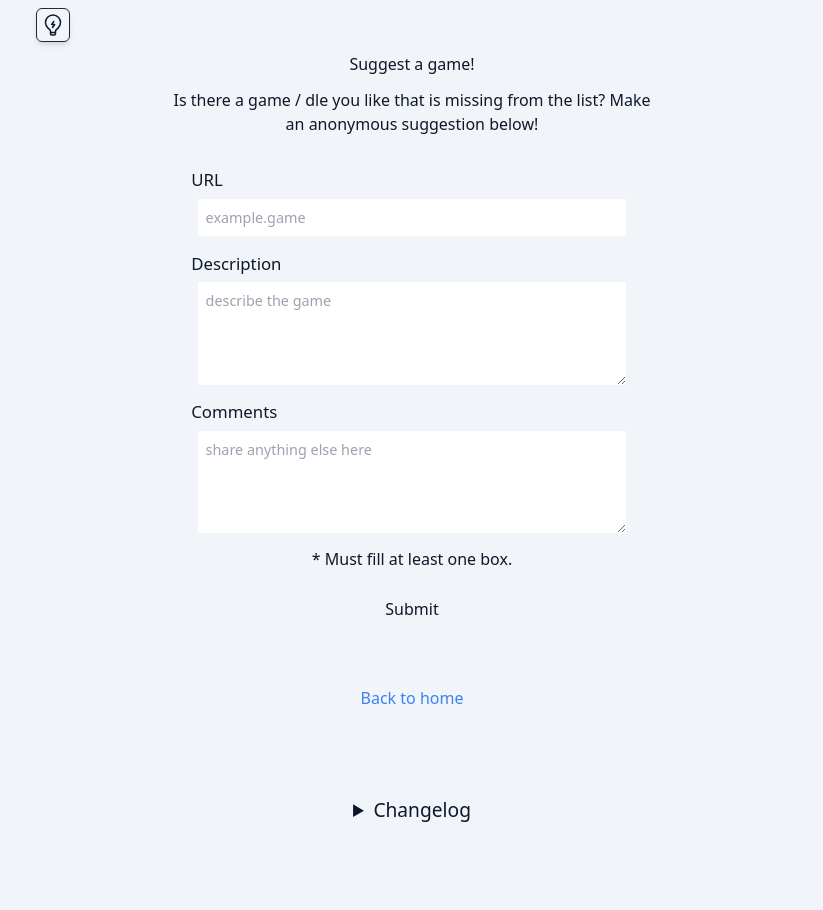
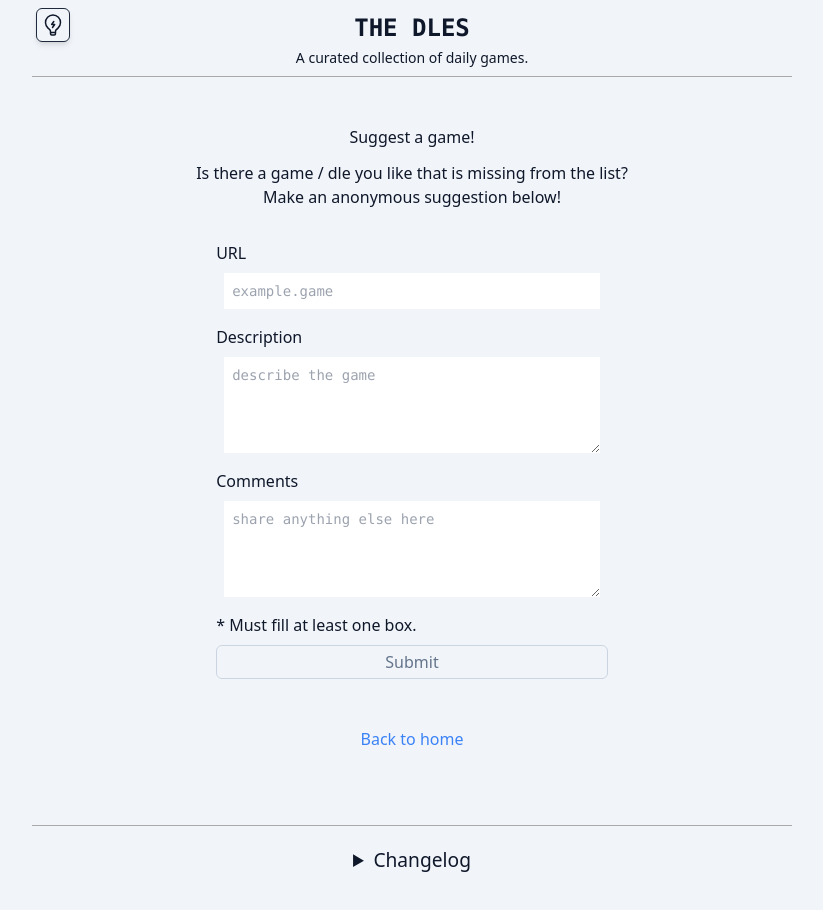
Before and after one commit to aukspot/dles, a SvelteKit app: page /suggest in a window 1280 px wide. Shown: the whole page, without its empty margins (228-1051 px from the left). Before the commit the page ends 861 px from the top, so only its background shows below. Built offline with nearby package versions, Linux system fonts and the light colour scheme.

Commit message:
Work on theme

```diff
--- a/src/app.css
+++ b/src/app.css
@@ -3,7 +3,7 @@
 @tailwind utilities;
 
 body {
-  @apply text-slate-900 bg-slate-100 dark:text-primary-text-dark dark:bg-primary-bg-dark;
+  @apply text-slate-900 bg-slate-100 dark:text-dark-text dark:bg-dark-bg;
 }
 
 a {
@@ -14,6 +14,16 @@ a {
   @apply text-base px-2 py-1 rounded-md shadow-md text-slate-900 dark:text-slate-100 border border-slate-500 active:shadow-none;
 }
 
+.btn:disabled {
+  cursor: unset;
+  @apply shadow-none text-slate-500 bg-slate-100 border-slate-300 dark:bg-dark-bg dark:border-slate-800;
+}
+
+.divider {
+  border-top: 1px solid darkgray;
+  @apply mt-2;
+}
+
 .not-selectable {
   -webkit-touch-callout: none;
   -webkit-user-select: none;
@@ -22,3 +32,10 @@ a {
   -ms-user-select: none;
   user-select: none;
 }
+
+button:disabled:hover {
+  transform: unset;
+}
+button:disabled:active {
+  transform: unset;
+}
--- a/src/routes/+layout.svelte
+++ b/src/routes/+layout.svelte
@@ -7,7 +7,7 @@
 </script>
 
 <div
-  class="w-full text-slate-900 bg-slate-100 dark:text-primary-text-dark dark:bg-primary-bg-dark"
+  class="w-full text-slate-900 bg-slate-100 dark:text-dark-text dark:bg-dark-bg"
 >
   <div class="flex flex-col min-h-screen justify-between max-w-3xl mx-auto">
     <main class="relative flex flex-col flex-1 p-1 w-full mx-auto box-border">
--- a/src/routes/+page.svelte
+++ b/src/routes/+page.svelte
@@ -1,15 +1,15 @@
 <script>
-  import { base } from "$app/paths";
-  import DleCard from "./DleCard.svelte";
-  import dles_json from "../data/dles.json";
-  import Filters from "./Filters.svelte";
-  import FilterTagGroup from "./FilterTagGroup.svelte";
-  import { dles, filteredDles, tagNames, tags } from "../stores";
+  import { base } from "$app/paths"
+  import DleCard from "./DleCard.svelte"
+  import dles_json from "../data/dles.json"
+  import Filters from "./Filters.svelte"
+  import FilterTagGroup from "./FilterTagGroup.svelte"
+  import { dles, filteredDles, tagNames, tags } from "../stores"
 
   function initializeDles() {
-    $dles = dles_json;
+    $dles = dles_json
     for (let dle of $dles) {
-      dle.hidden = false;
+      dle.hidden = false
     }
   }
 
@@ -18,42 +18,42 @@
       .map((dle) => dle.tags)
       .flat()
       .filter((x, i, a) => a.indexOf(x) == i)
-      .sort();
+      .sort()
 
-    $tags = {};
+    $tags = {}
     for (let tag_name of $tagNames) {
       $tags[tag_name] = {
         included: false,
         excluded: false,
-      };
+      }
     }
   }
 
-  initializeDles();
-  initializeTags();
+  initializeDles()
+  initializeTags()
 
-  $: includedTags = $tagNames.filter((tagName) => $tags[tagName].included);
-  $: excludedTags = $tagNames.filter((tagName) => $tags[tagName].excluded);
+  $: includedTags = $tagNames.filter((tagName) => $tags[tagName].included)
+  $: excludedTags = $tagNames.filter((tagName) => $tags[tagName].excluded)
 
-  $: hasFilters = includedTags.length > 0 || excludedTags.length > 0;
+  $: hasFilters = includedTags.length > 0 || excludedTags.length > 0
 
   $: $filteredDles = $dles.filter((dle) => {
-    let result = false;
+    let result = false
     if (includedTags.every((tag) => dle.tags.includes(tag))) {
-      result = true;
+      result = true
     }
     if (excludedTags.some((tag) => dle.tags.includes(tag))) {
-      result = false;
+      result = false
     }
-    return result;
-  });
+    return result
+  })
 
   function clearFilters() {
     for (let includedTag of includedTags) {
-      $tags[includedTag].included = false;
+      $tags[includedTag].included = false
     }
     for (let excludedTag of excludedTags) {
-      $tags[excludedTag].excluded = false;
+      $tags[excludedTag].excluded = false
     }
   }
 </script>
@@ -71,10 +71,7 @@
   <meta name="author" content="aukspot" />
 </svelte:head>
 
-<h1 class="text-2xl uppercase font-semibold font-mono mt-2">The Dles</h1>
-<!-- <p>"...they're anything but."</p> -->
-<p class="text-sm mt-1">A curated collection of daily games.</p>
-<p class="text-sm mt-2">
+<p class="text-sm mt-3 text-center">
   <a href="{base}/suggest" style="text-align: center;">Suggest a game to add!</a
   >
 </p>
@@ -95,8 +92,7 @@
   {$filteredDles.length != 1 ? "dles" : "dle"}
   {#if includedTags.length > 0}
     <div class="text-sm">
-      that {$filteredDles.length != 1 ? "have" : "has"} the {includedTags.length >
-      1
+      {$filteredDles.length != 1 ? "have" : "has"} the {includedTags.length > 1
         ? "tags"
         : "tag"}
       <FilterTagGroup tags={includedTags} type="include" inDropdown={false} />
@@ -106,7 +102,7 @@
 <Filters />
 <button
   id="clearFiltersButton"
-  class="btn"
+  class="btn text-sm py-2 px-4"
   on:click={clearFilters}
   style="display:{hasFilters ? 'unset' : 'none'}">Clear filters</button
 >
@@ -119,23 +115,6 @@
 </ol>
 
 <style lang="postcss">
-  h1,
-  h2,
-  p {
-    text-align: center;
-    text-wrap: balance;
-  }
-
-  /* ol {
-    width: 100%;
-    padding: 0;
-    justify-content: center;
-    display: flex;
-    flex-direction: row;
-    flex-wrap: wrap;
-    gap: 8px;
-  } */
-
   #clearFiltersButton {
     font-size: 0.9rem;
     padding: 0.4rem 0.8rem;
--- a/src/routes/DleCard.svelte
+++ b/src/routes/DleCard.svelte
@@ -1,11 +1,11 @@
 <script>
-  import DleTagGroup from "./DleTagGroup.svelte";
-  export let i;
-  export let dle;
+  import DleTagGroup from "./DleTagGroup.svelte"
+  export let i
+  export let dle
 </script>
 
 <li
-  class="flex flex-row justify-between w-full px-2 py-1 ring-1 ring-slate-400 shadow-md rounded-md dark:ring-slate-500"
+  class="flex flex-row justify-between w-full px-2 pt-1 pb-2 ring-1 ring-slate-400 shadow-md rounded-md dark:ring-slate-500"
 >
   <div class="flex flex-col flex-wrap justify-between w-full">
     <div class="flex justify-between items-baseline align-top">
@@ -42,25 +42,5 @@ var(--color-text); border-radius: 0.3rem; border: 2px solid darkgray; -->
   li:nth-child(3n) {
     background-color: var(--color-card-bg-3);
   }
-  .right {
-    display: flex;
-    align-items: center;
-    padding: 0.5rem;
-  }
-  .name {
-    font-size: 1.1rem;
-    vertical-align: text-top;
-  }
-  .description {
-    font-size: 1rem;
-    line-height: 1.2;
-  }
-  .play {
-    font-size: 1rem;
-    padding: 0.4rem 0.8rem;
-    background-color: var(--color-bg);
-    color: var(--color-text);
-    border-radius: 0.3rem;
-    border: 2px solid darkgray;
-  } */
+*/
 </style>
--- a/src/routes/Header.svelte
+++ b/src/routes/Header.svelte
@@ -1,11 +1,15 @@
 <script>
-  import ThemeButton from "./ThemeButton.svelte";
+  import ThemeButton from "./ThemeButton.svelte"
 </script>
 
 <header>
   <div id="themeSwitcher" class="absolute top-2 left-2">
     <ThemeButton />
   </div>
+  <h1 class="text-2xl text-center uppercase font-semibold font-mono mt-2">
+    The Dles
+  </h1>
+  <p class="text-sm mt-1 text-center">A curated collection of daily games.</p>
 </header>
 
 <style>
--- a/src/routes/suggest/+page.svelte
+++ b/src/routes/suggest/+page.svelte
@@ -1,8 +1,6 @@
 <script>
   import { base } from "$app/paths"
   import SimpleLink from "../SimpleLink.svelte"
-  // import { invalidateAll, goto } from "$app/navigation";
-  // import { applyAction, deserialize } from "$app/forms";
 
   export let url = ""
   export let description = ""
@@ -10,38 +8,6 @@
 
   $: disabled = [url, description, comments].every((s) => s.length == 0)
   $: criteria = disabled ? "var(--color-red)" : "var(--color-text)"
-
-  // async function handleSubmit(e) {
-  //   const isFormValid = [url, description, comments].some((s) => s.length != 0);
-
-  //   if (!isFormValid) {
-  //     document.getElementById("criteria").style.color = "var(--color-red)";
-  //     return;
-  //   }
-
-  //   const data = new FormData(e.currentTarget);
-
-  //   const response = await fetch(e.currentTarget.action, {
-  //     method: "POST",
-  //     body: data,
-  //   });
-
-  //   const result = deserialize(await response.text());
-
-  //   if (result.type === "success") {
-  //     // rerun all `load` functions, following the successful update
-  //     await invalidateAll();
-  //   }
-
-  //   applyAction(result);
-  //   goto("/suggest/success");
-
-  //   // if ([url, description, comments].every((s) => s.length == 0)) {
-  //   //   console.log("ERROR EMPTY STRINGS");
-  //   //   return;
-  //   // }
-  //   // console.log(url, description, comments);
-  // }
 </script>
 
 <svelte:head>
@@ -52,15 +18,16 @@
   />
 </svelte:head>
 
-<div class="container">
-  <h2>Suggest a game!</h2>
-  <p>
-    Is there a game / dle you like that is missing from the list? Make an
+<div class="divider"></div>
+<div class="mx-auto max-w-lg flex flex-col gap-3">
+  <h2 class="mt-12 mb-0 text-center">Suggest a game!</h2>
+  <p class="text-center">
+    Is there a game / dle you like that is missing from the list? <br /> Make an
     anonymous suggestion below!
   </p>
-  <div id="formContainer">
-    <form method="POST" action="https://formspree.io/f/xpzvdyzl">
-      <fieldset>
+  <div class="flex justify-center items-center">
+    <form class="w-full" method="POST" action="https://formspree.io/f/xpzvdyzl">
+      <fieldset class="p-5 flex flex-col justify-end gap-2">
         <div class="formElementContainer">
           <label for="url">URL</label>
           <input
@@ -98,7 +65,7 @@
           * Must fill at least one box.
         </p>
 
-        <button class="submit" type="submit" {disabled}>Submit</button>
+        <button class="btn" type="submit" {disabled}>Submit</button>
       </fieldset>
     </form>
   </div>
@@ -106,86 +73,25 @@
   <SimpleLink href="{base}/" text="Back to home" />
 </div>
 
-<style lang="less">
-  .container {
-    margin: 0 auto;
-    max-width: 30rem;
-    display: flex;
-    flex-direction: column;
-    gap: 0.75rem;
-  }
-
-  h2 {
-    margin-top: 3rem;
-    margin-bottom: 0;
-  }
-
-  h2,
-  p {
-    text-align: center;
-  }
-  #formContainer {
-    // background: #efefef;
-    // min-height: 100vh;
-    // margin: 0;
-    display: flex;
-    justify-content: center;
-    align-items: center;
-  }
-  form {
-    width: 100%;
-  }
-  fieldset {
-    background-color: var(--color-card-bg-3);
-    padding: 1.2rem;
-    display: flex;
-    flex-direction: column;
-    justify-content: flex-end;
-    gap: 0.5rem;
-  }
-
+<style lang="postcss">
   label {
-    font-size: 1.05rem;
-    // font-family: var(--font-mono);
+    @apply text-base;
   }
 
   input {
-    margin: 0.4rem;
+    @apply m-2;
   }
 
   input[type="text"],
   textarea {
-    padding: 0.5rem;
-    font-family: var(--font-mono);
-    font-size: 0.9rem;
+    @apply p-2 font-mono text-sm;
   }
 
   textarea {
-    margin: 0.4rem;
-    resize: vertical;
-    min-height: 2rem;
-    max-height: 8rem;
+    @apply m-2 resize-y min-h-8 max-h-32;
   }
 
   .formElementContainer {
-    display: flex;
-    flex-direction: column;
-    justify-content: space-between;
-  }
-
-  .submit {
-    padding: 0.5rem 0.25rem;
-    margin: 0.6rem;
-    font-size: 1rem;
-  }
-  button:disabled {
-    cursor: unset;
-    background-color: var(--color-card-bg-3);
-  }
-  button:disabled:hover {
-    transform: unset;
-  }
-  button:disabled:active {
-    transform: unset;
+    @apply flex flex-col justify-between;
   }
 </style>
--- a/tailwind.config.js
+++ b/tailwind.config.js
@@ -5,8 +5,14 @@ export default {
   theme: {
     extend: {
       colors: {
-        "primary-text-dark": "rgb(249, 249, 249)",
-        "primary-bg-dark": "#313338",
+        light: {
+          text: "#223344",
+          bg: "#ddeeff",
+        },
+        dark: {
+          text: "	#f9f9f9",
+          bg: "#313338",
+        },
       },
     },
   },
```
Also changed, not shown: src/routes/Filters.svelte (+6 -6 lines).
